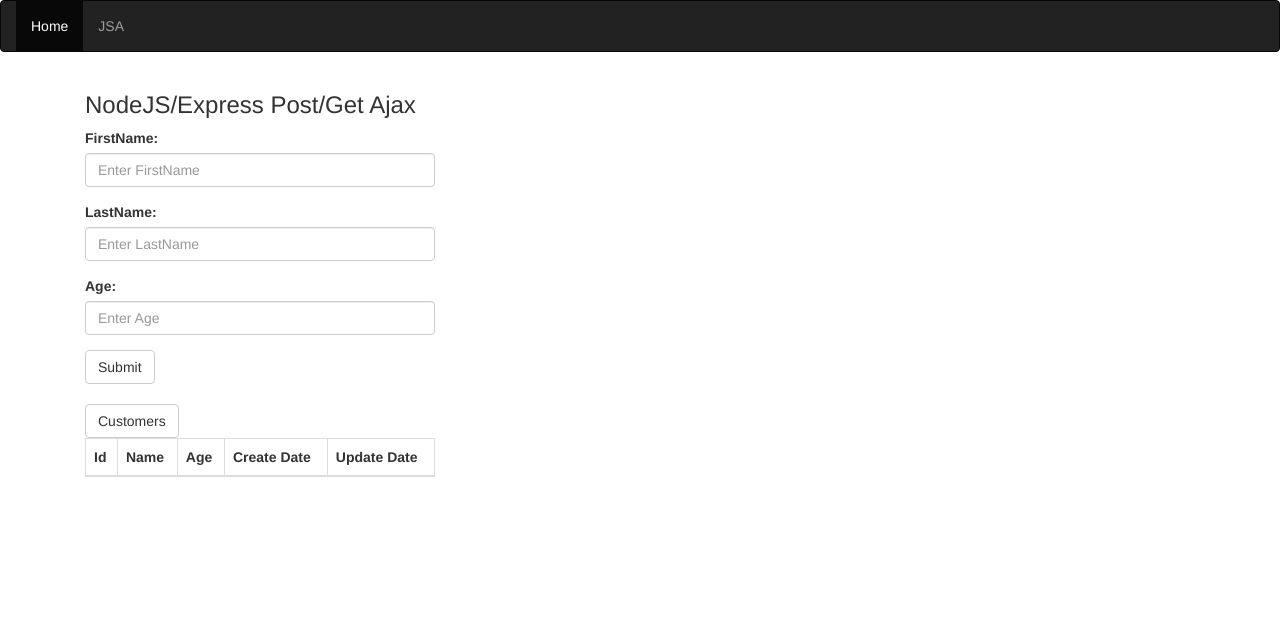
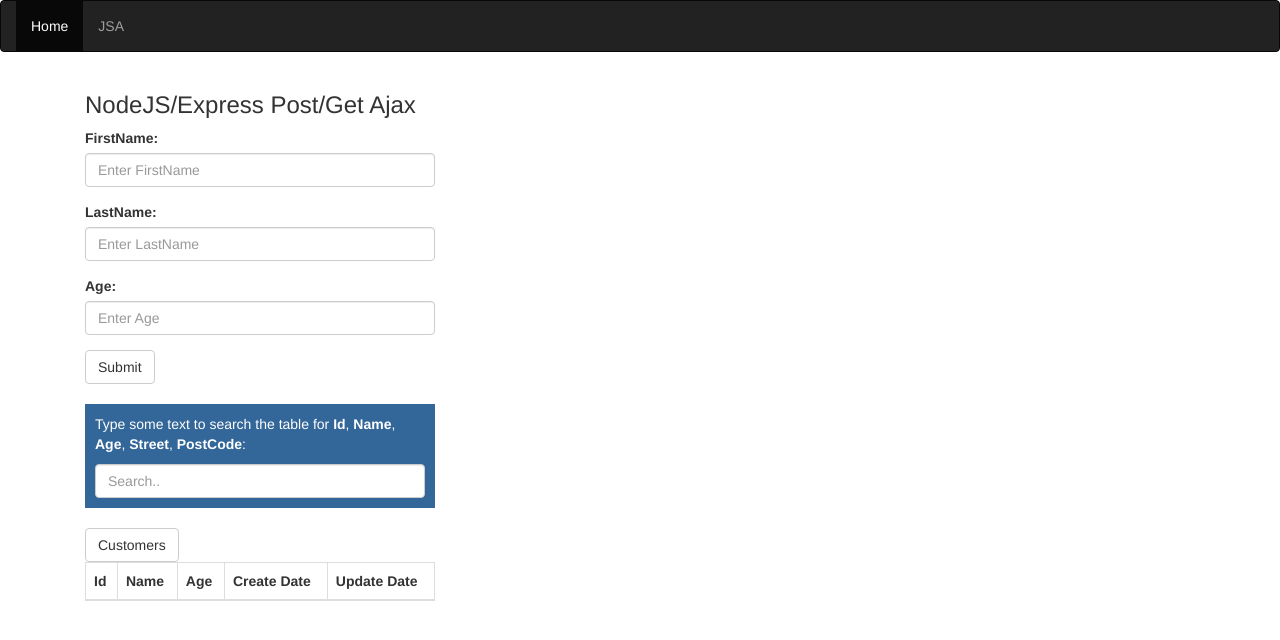
Before and after one commit to cocadev/Nodejs-Express-Sequelizejs-Mysql, a website: page views/index.html in a window 1280 px wide. Drawn offline with nearby package versions, Linux system fonts and the light colour scheme.

Commit message:
nodejs-express-bootstrap-filter-table-jquery

```diff
--- a/views/index.html
+++ b/views/index.html
@@ -48,6 +48,15 @@
             <div id="postResultDiv">
             </div>
             <br>
+            <div style="margin-bottom:20px; padding:10px; background-color:#336699; color:white;">
+                <p>Type some text to search the table for
+                    <strong>Id</strong>,
+                    <strong>Name</strong>,
+                    <strong>Age</strong>,
+                    <strong>Street</strong>,
+                    <strong>PostCode</strong>:</p>
+                <input class="form-control" id="inputFilter" type="text" placeholder="Search.." />
+            </div>
             <div>
                 <button id="allCustomers" type="button" class="btn btn-default">Customers</button>
                 <table id="customerTable" class="table table-bordered table-hover">
@@ -160,6 +169,14 @@
             $("#lastname").val("");
         }
 
+        // do Filter on View
+        $("#inputFilter").on("keyup", function () {
+            var inputValue = $(this).val().toLowerCase();
+            $("#customerTable tr").filter(function () {
+                $(this).toggle($(this).text().toLowerCase().indexOf(inputValue) > -1)
+            });
+        });
+
     })
 </script>
 
```
